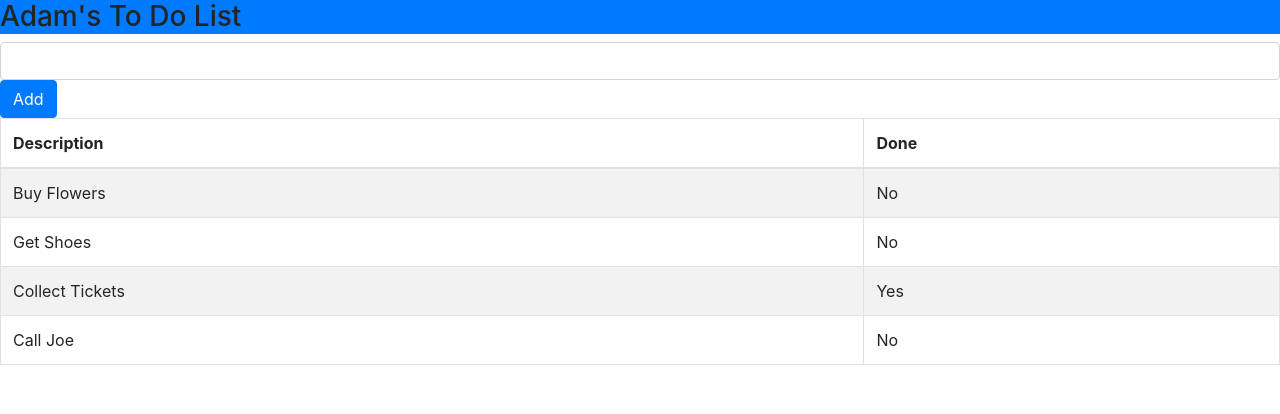
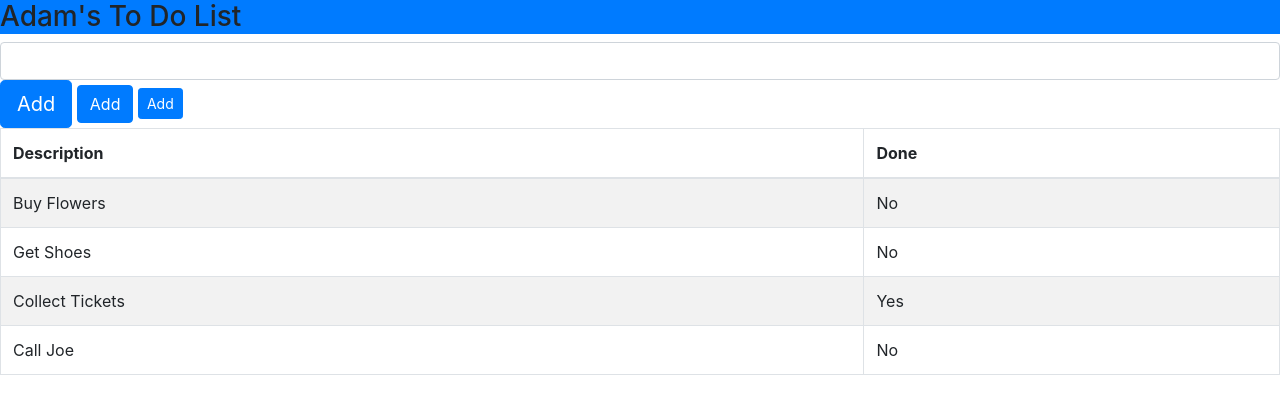
Before and after one commit to aletuan/htmlcssprimer, a plain HTML site: page index.html in a window 1280 px wide. Drawn offline with nearby package versions, Linux system fonts and the light colour scheme.

Commit message:
trying btn with different sizes.

```diff
--- a/index.html
+++ b/index.html
@@ -10,7 +10,9 @@
     <h3 class="bg-primary p-a-1">Adam's To Do List</h3>
     <div class="m-t-1 m-b-1">
         <input class="form-control" />
+        <button class="btn btn-lg btn-primary m-t-1">Add</button>
         <button class="btn btn-primary m-t-1">Add</button>
+        <button class="btn btn-sm btn-primary m-t-1">Add</button>
 </div>
     <table class="table table-striped table-bordered">
         <thead>
```
